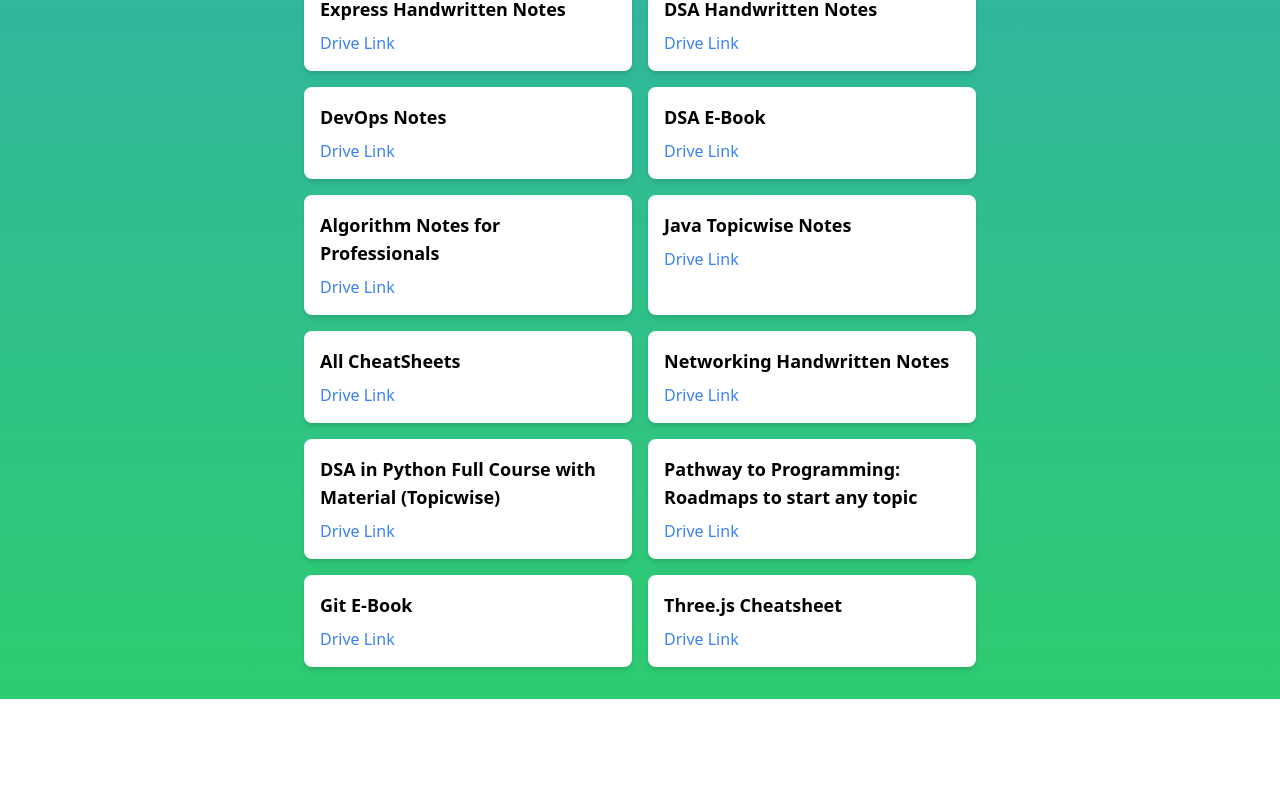
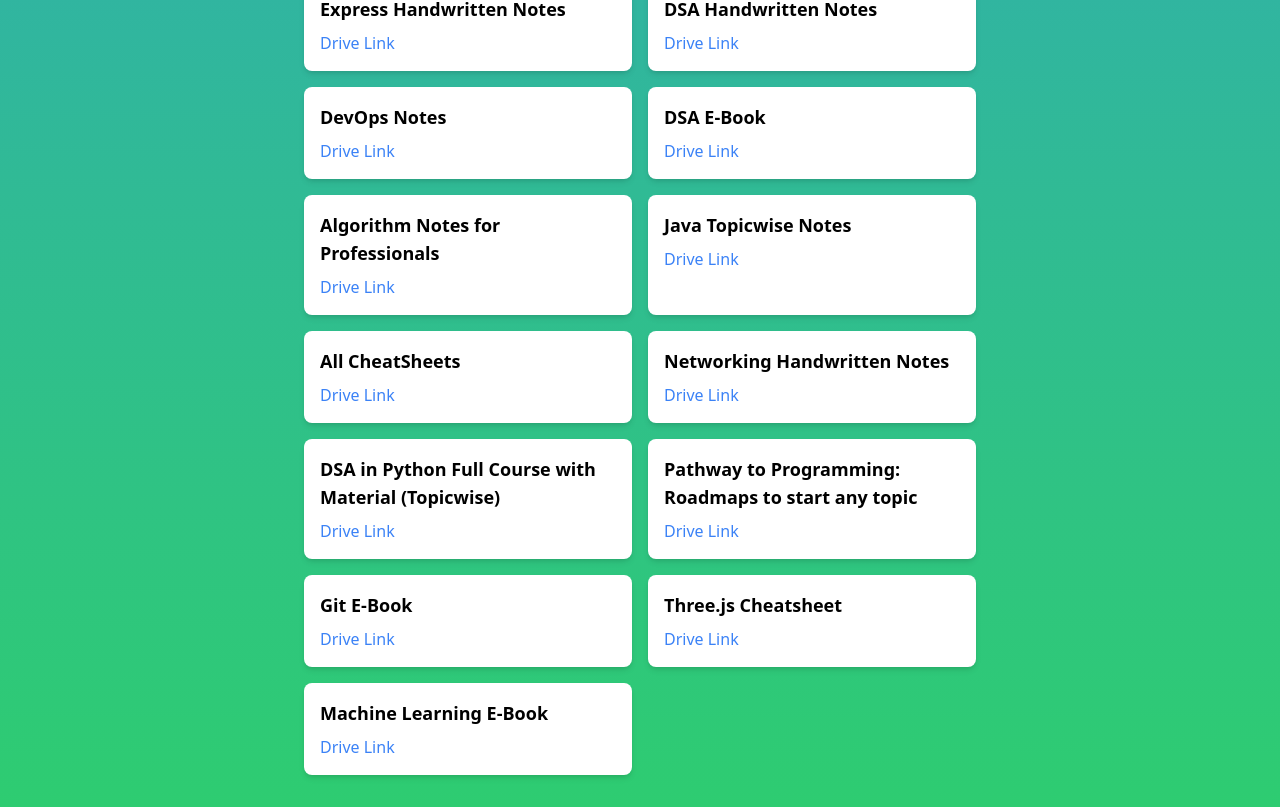
Before and after one commit to OctoTechHub/studysource, a React (Vite) app: page /notes in a window 1280 px wide. Shown: the part 1081-1888 px from the top of the page. Before the commit the page ends 1780 px from the top, so only its background shows below. Built offline with nearby package versions, Linux system fonts and the light colour scheme.

Commit message:
Material Update

```diff
--- a/src/material.ts
+++ b/src/material.ts
@@ -174,4 +174,9 @@
     title: 'Three.js Cheatsheet',
     driveLink: 'https://drive.google.com/file/d/1dTRWonTsezreC_hzDiXxGxqX1emDThJM/view?usp=sharing',
   },
+  {
+    title: 'Machine Learning E-Book',
+    driveLink: 'https://drive.google.com/file/d/1CxaH1pbw33Y9luf-5ChFejAXpEcJTinm/view?usp=sharing',
+  }
+
 ];
```
